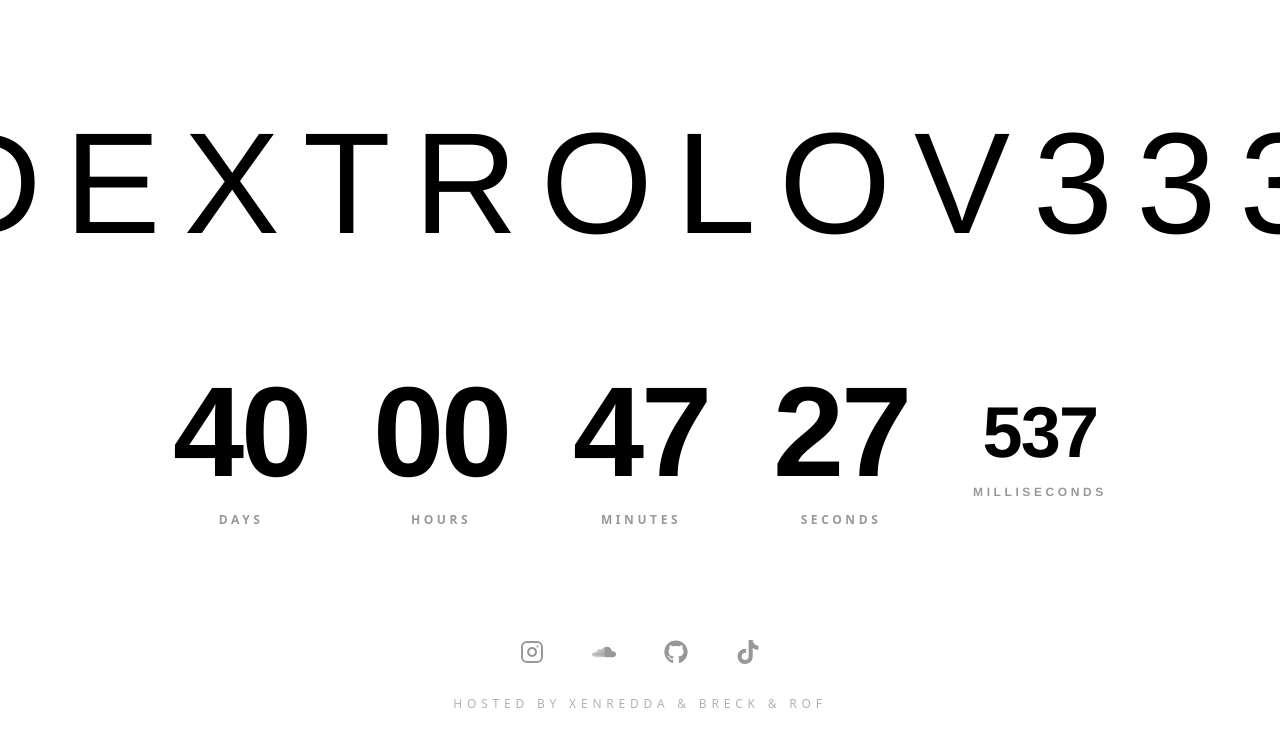
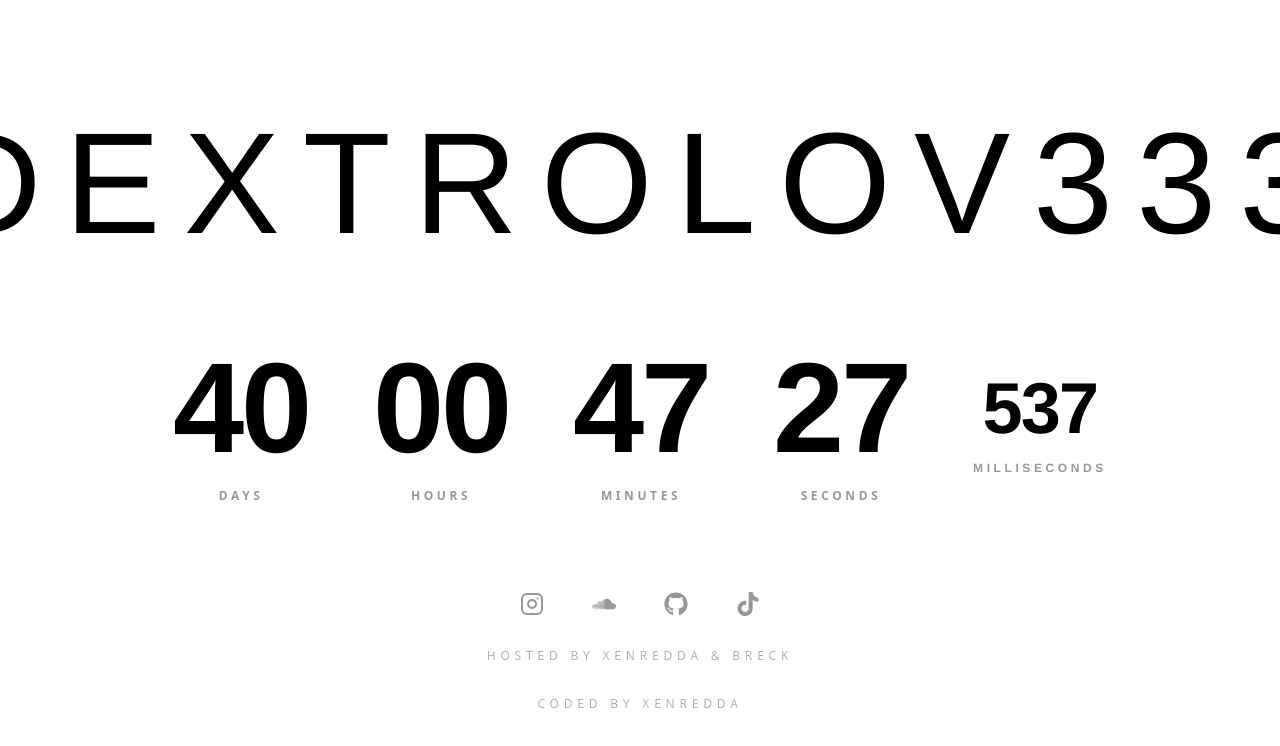
Before and after one commit to ma472168/dextrolov333, a React (Vite) app: page / in a window 1280 px wide. Shown: the top 746 px of the page. Built offline with nearby package versions, Linux system fonts and the light colour scheme.

Commit message:
changed social links

```diff
--- a/src/App.tsx
+++ b/src/App.tsx
@@ -143,7 +143,10 @@ export default function App() {
         </div>
 
         <div className="text-[10px] md:text-xs tracking-[0.4em] uppercase opacity-30 text-center font-medium">
-          hosted by xenredda & breck & rof
+          hosted by xenredda & breck
+        </div>
+        <div className="text-[10px] md:text-xs tracking-[0.4em] uppercase opacity-30 text-center font-medium">
+          coded by xenredda
         </div>
       </footer>
     </div>
```
